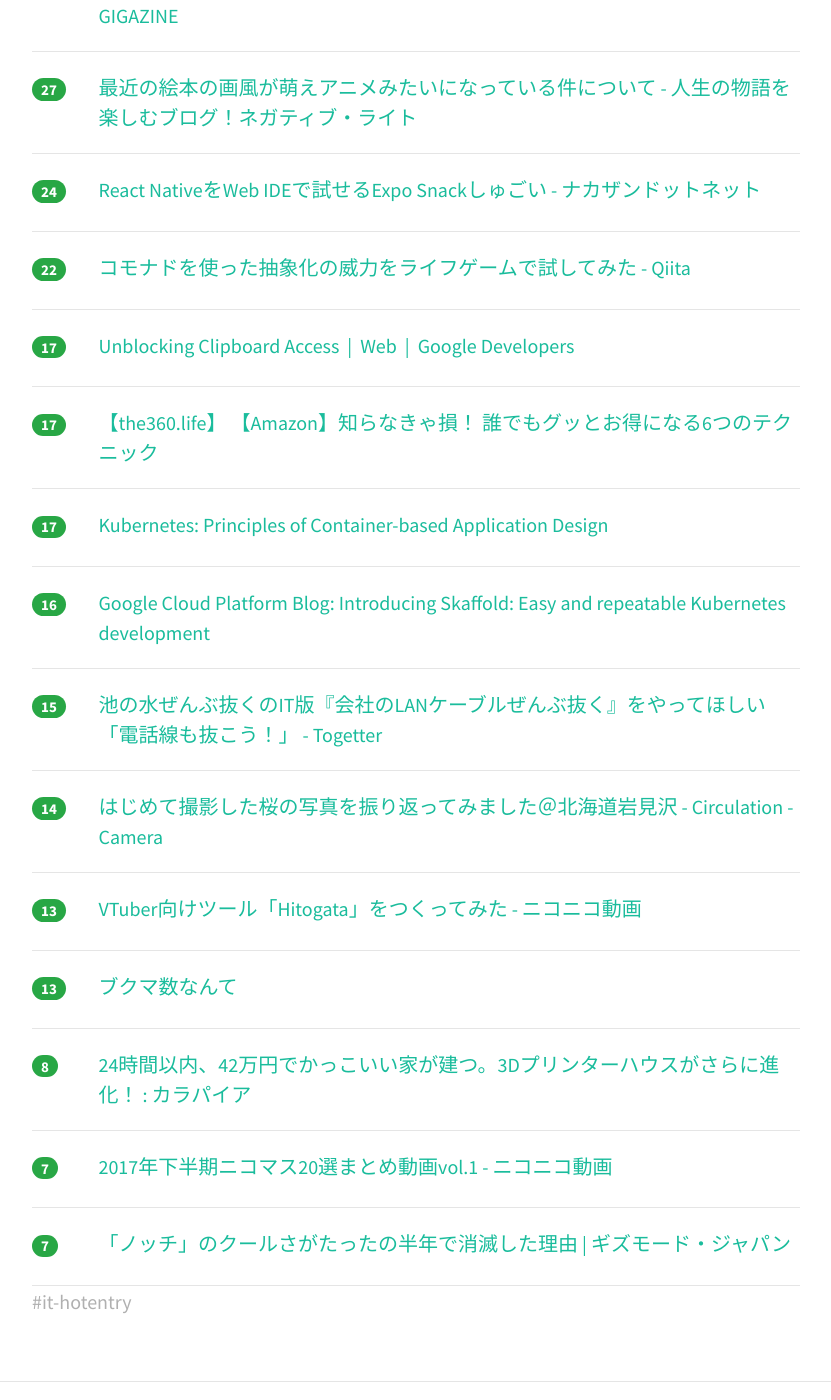
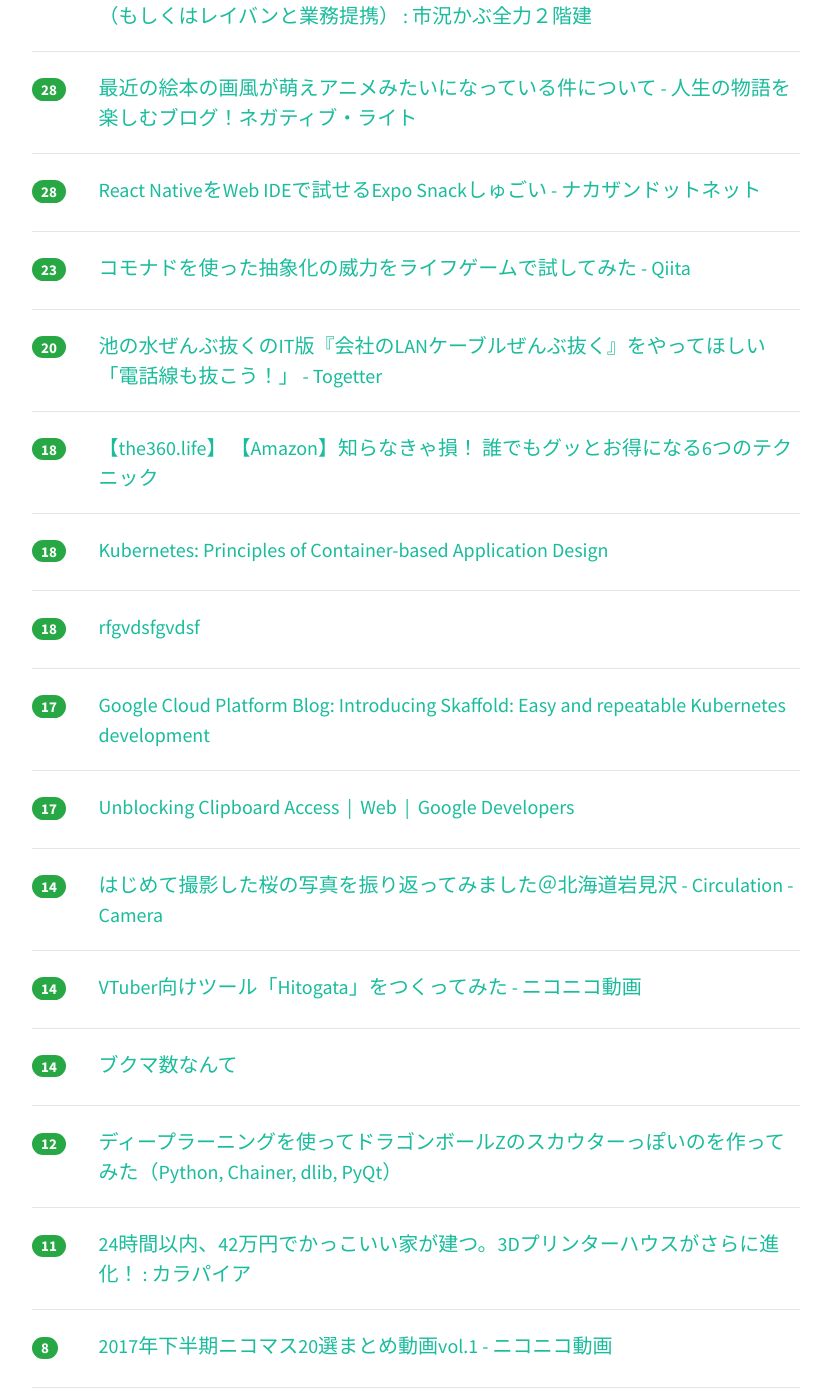
Before and after one commit to yatta47/hatena-matome-site, a Jekyll site: the page built from _posts/2018-03-18-hatena.md, in a window 1280 px wide and 1400 px high, scrolled down 759 px. Shown: the whole window, without its empty margins (224-1055 px from the left). Built offline with Jekyll 4.4.1, drawn with Linux system fonts in a browser that asks for light colours; nearby versions of some CDN libraries; some of the changed text lies outside the part shown.

Commit message:
Updated 2018-03-18

```diff
--- a/_posts/2018-03-18-hatena.md
+++ b/_posts/2018-03-18-hatena.md
@@ -1,49 +1,74 @@
 ---
 layout: post
 title:  "2018-03-18 はてぶIT"
-date:   2018-03-18 10:02:39
+date:   2018-03-18 11:02:50
 tags: [it-hotentry]
 ---
-19 件のデータあり
+22 件のデータあり
 
 <hr><div class="row">
-<div class="col-1"><span class="badge badge-pill badge-success h2">412</span></div>
+<div class="col-1"><span class="badge badge-pill badge-success h2">457</span></div>
 <div class="col-11"><a href='https://www.jstage.jst.go.jp/article/kagakutoseibutsu/51/5/51_318/_pdf' target='_blank'>統計検定を理解せずに使っている人のために I - J-Stage</a></div>
 </div>
 <hr>
 <div class="row">
-<div class="col-1"><span class="badge badge-pill badge-success h2">48</span></div>
+<div class="col-1"><span class="badge badge-pill badge-success h2">62</span></div>
 <div class="col-11"><a href='https://hakobe932.hatenablog.com/entry/2018/03/17/190938' target='_blank'>やっていく技術テーマを探す - はこべにっき ♨</a></div>
 </div>
 <hr>
 <div class="row">
-<div class="col-1"><span class="badge badge-pill badge-success h2">40</span></div>
+<div class="col-1"><span class="badge badge-pill badge-success h2">59</span></div>
 <div class="col-11"><a href='http://sato001.com/high-speed-input-keyboard' target='_blank'>キーボードの入力スピードを飛躍的に向上させる入力テクニック</a></div>
 </div>
 <hr>
 <div class="row">
-<div class="col-1"><span class="badge badge-pill badge-success h2">30</span></div>
+<div class="col-1"><span class="badge badge-pill badge-success h2">32</span></div>
+<div class="col-11"><a href='https://gigazine.net/news/20180317-amd-ryzen-epyc-security-flaw/' target='_blank'>「AMDのCPUに深刻な脆弱性がある」とのCTS Labs発表による一大騒動まとめ - GIGAZINE</a></div>
+</div>
+<hr>
+<div class="row">
+<div class="col-1"><span class="badge badge-pill badge-success h2">31</span></div>
 <div class="col-11"><a href='http://kabumatome.doorblog.jp/archives/65914917.html' target='_blank'>北尾吉孝のSBIホールディングス、公式アカウントがレイバンスパムに感染（もしくはレイバンと業務提携） : 市況かぶ全力２階建</a></div>
 </div>
 <hr>
 <div class="row">
-<div class="col-1"><span class="badge badge-pill badge-success h2">29</span></div>
-<div class="col-11"><a href='https://gigazine.net/news/20180317-amd-ryzen-epyc-security-flaw/' target='_blank'>「AMDのCPUに深刻な脆弱性がある」とのCTS Labs発表による一大騒動まとめ - GIGAZINE</a></div>
-</div>
-<hr>
-<div class="row">
-<div class="col-1"><span class="badge badge-pill badge-success h2">27</span></div>
+<div class="col-1"><span class="badge badge-pill badge-success h2">28</span></div>
 <div class="col-11"><a href='http://www.iwako-light.com/entry/ehonn-moe' target='_blank'>最近の絵本の画風が萌えアニメみたいになっている件について - 人生の物語を楽しむブログ！ネガティブ・ライト</a></div>
 </div>
 <hr>
 <div class="row">
-<div class="col-1"><span class="badge badge-pill badge-success h2">24</span></div>
+<div class="col-1"><span class="badge badge-pill badge-success h2">28</span></div>
 <div class="col-11"><a href='http://blog.nkzn.info/entry/2018/03/17/005824' target='_blank'>React NativeをWeb IDEで試せるExpo Snackしゅごい - ナカザンドットネット</a></div>
 </div>
 <hr>
 <div class="row">
-<div class="col-1"><span class="badge badge-pill badge-success h2">22</span></div>
+<div class="col-1"><span class="badge badge-pill badge-success h2">23</span></div>
 <div class="col-11"><a href='https://qiita.com/lotz/items/fbc4788b8ea8313cbf76' target='_blank'>コモナドを使った抽象化の威力をライフゲームで試してみた - Qiita</a></div>
+</div>
+<hr>
+<div class="row">
+<div class="col-1"><span class="badge badge-pill badge-success h2">20</span></div>
+<div class="col-11"><a href='https://togetter.com/li/1209487' target='_blank'>池の水ぜんぶ抜くのIT版『会社のLANケーブルぜんぶ抜く』をやってほしい「電話線も抜こう！」 - Togetter</a></div>
+</div>
+<hr>
+<div class="row">
+<div class="col-1"><span class="badge badge-pill badge-success h2">18</span></div>
+<div class="col-11"><a href='http://the360.life/U1301.doit?id=3045' target='_blank'>【the360.life】 【Amazon】知らなきゃ損！ 誰でもグッとお得になる6つのテクニック</a></div>
+</div>
+<hr>
+<div class="row">
+<div class="col-1"><span class="badge badge-pill badge-success h2">18</span></div>
+<div class="col-11"><a href='http://blog.kubernetes.io/2018/03/principles-of-container-app-design.html' target='_blank'>Kubernetes: Principles of Container-based Application Design</a></div>
+</div>
+<hr>
+<div class="row">
+<div class="col-1"><span class="badge badge-pill badge-success h2">18</span></div>
+<div class="col-11"><a href='http://b.hatena.ne.jp/guide?via=201027' target='_blank'>rfgvdsfgvdsf</a></div>
+</div>
+<hr>
+<div class="row">
+<div class="col-1"><span class="badge badge-pill badge-success h2">17</span></div>
+<div class="col-11"><a href='https://cloudplatform.googleblog.com/2018/03/introducing-Skaffold-Easy-and-repeatable-Kubernetes-development.html' target='_blank'>Google Cloud Platform Blog: Introducing Skaffold: Easy and repeatable Kubernetes development</a></div>
 </div>
 <hr>
 <div class="row">
@@ -52,52 +77,42 @@ tags: [it-hotentry]
 </div>
 <hr>
 <div class="row">
-<div class="col-1"><span class="badge badge-pill badge-success h2">17</span></div>
-<div class="col-11"><a href='http://the360.life/U1301.doit?id=3045' target='_blank'>【the360.life】 【Amazon】知らなきゃ損！ 誰でもグッとお得になる6つのテクニック</a></div>
-</div>
-<hr>
-<div class="row">
-<div class="col-1"><span class="badge badge-pill badge-success h2">17</span></div>
-<div class="col-11"><a href='http://blog.kubernetes.io/2018/03/principles-of-container-app-design.html' target='_blank'>Kubernetes: Principles of Container-based Application Design</a></div>
-</div>
-<hr>
-<div class="row">
-<div class="col-1"><span class="badge badge-pill badge-success h2">16</span></div>
-<div class="col-11"><a href='https://cloudplatform.googleblog.com/2018/03/introducing-Skaffold-Easy-and-repeatable-Kubernetes-development.html' target='_blank'>Google Cloud Platform Blog: Introducing Skaffold: Easy and repeatable Kubernetes development</a></div>
-</div>
-<hr>
-<div class="row">
-<div class="col-1"><span class="badge badge-pill badge-success h2">15</span></div>
-<div class="col-11"><a href='https://togetter.com/li/1209487' target='_blank'>池の水ぜんぶ抜くのIT版『会社のLANケーブルぜんぶ抜く』をやってほしい「電話線も抜こう！」 - Togetter</a></div>
-</div>
-<hr>
-<div class="row">
 <div class="col-1"><span class="badge badge-pill badge-success h2">14</span></div>
 <div class="col-11"><a href='http://tatsumo77.hatenablog.com/entry/2018/03/17/193206' target='_blank'>はじめて撮影した桜の写真を振り返ってみました＠北海道岩見沢 - Circulation - Camera</a></div>
 </div>
 <hr>
 <div class="row">
-<div class="col-1"><span class="badge badge-pill badge-success h2">13</span></div>
+<div class="col-1"><span class="badge badge-pill badge-success h2">14</span></div>
 <div class="col-11"><a href='http://www.nicovideo.jp/watch/sm32898996' target='_blank'>VTuber向けツール「Hitogata」をつくってみた - ニコニコ動画</a></div>
 </div>
 <hr>
 <div class="row">
-<div class="col-1"><span class="badge badge-pill badge-success h2">13</span></div>
+<div class="col-1"><span class="badge badge-pill badge-success h2">14</span></div>
 <div class="col-11"><a href='https://anond.hatelabo.jp/20180317190401' target='_blank'>ブクマ数なんて</a></div>
 </div>
 <hr>
 <div class="row">
-<div class="col-1"><span class="badge badge-pill badge-success h2">8</span></div>
+<div class="col-1"><span class="badge badge-pill badge-success h2">12</span></div>
+<div class="col-11"><a href='http://neuro-educator.com/dbscouter/' target='_blank'>ディープラーニングを使ってドラゴンボールZのスカウターっぽいのを作ってみた（Python, Chainer, dlib, PyQt）</a></div>
+</div>
+<hr>
+<div class="row">
+<div class="col-1"><span class="badge badge-pill badge-success h2">11</span></div>
 <div class="col-11"><a href='http://karapaia.com/archives/52255337.html' target='_blank'>24時間以内、42万円でかっこいい家が建つ。3Dプリンターハウスがさらに進化！ : カラパイア</a></div>
 </div>
 <hr>
 <div class="row">
-<div class="col-1"><span class="badge badge-pill badge-success h2">7</span></div>
+<div class="col-1"><span class="badge badge-pill badge-success h2">8</span></div>
 <div class="col-11"><a href='http://www.nicovideo.jp/watch/sm32891733' target='_blank'>2017年下半期ニコマス20選まとめ動画vol.1 - ニコニコ動画</a></div>
 </div>
 <hr>
 <div class="row">
-<div class="col-1"><span class="badge badge-pill badge-success h2">7</span></div>
+<div class="col-1"><span class="badge badge-pill badge-success h2">8</span></div>
 <div class="col-11"><a href='https://www.gizmodo.jp/2018/03/notchs-arent-cool-anymore-already.html' target='_blank'>「ノッチ」のクールさがたったの半年で消滅した理由 | ギズモード・ジャパン</a></div>
 </div>
 <hr>
+<div class="row">
+<div class="col-1"><span class="badge badge-pill badge-success h2">7</span></div>
+<div class="col-11"><a href='http://twitter.com/umemotoyukari/status/974797889930256384' target='_blank'>Umemoto, Yukariさんのツイート: "ブラックパンサーは映画としては良いが、与えているメッセージは問題、というウガンダの新聞に掲載されたコラム。希少資源に頼っており、近未来なのにトラ</a></div>
+</div>
+<hr>
```
